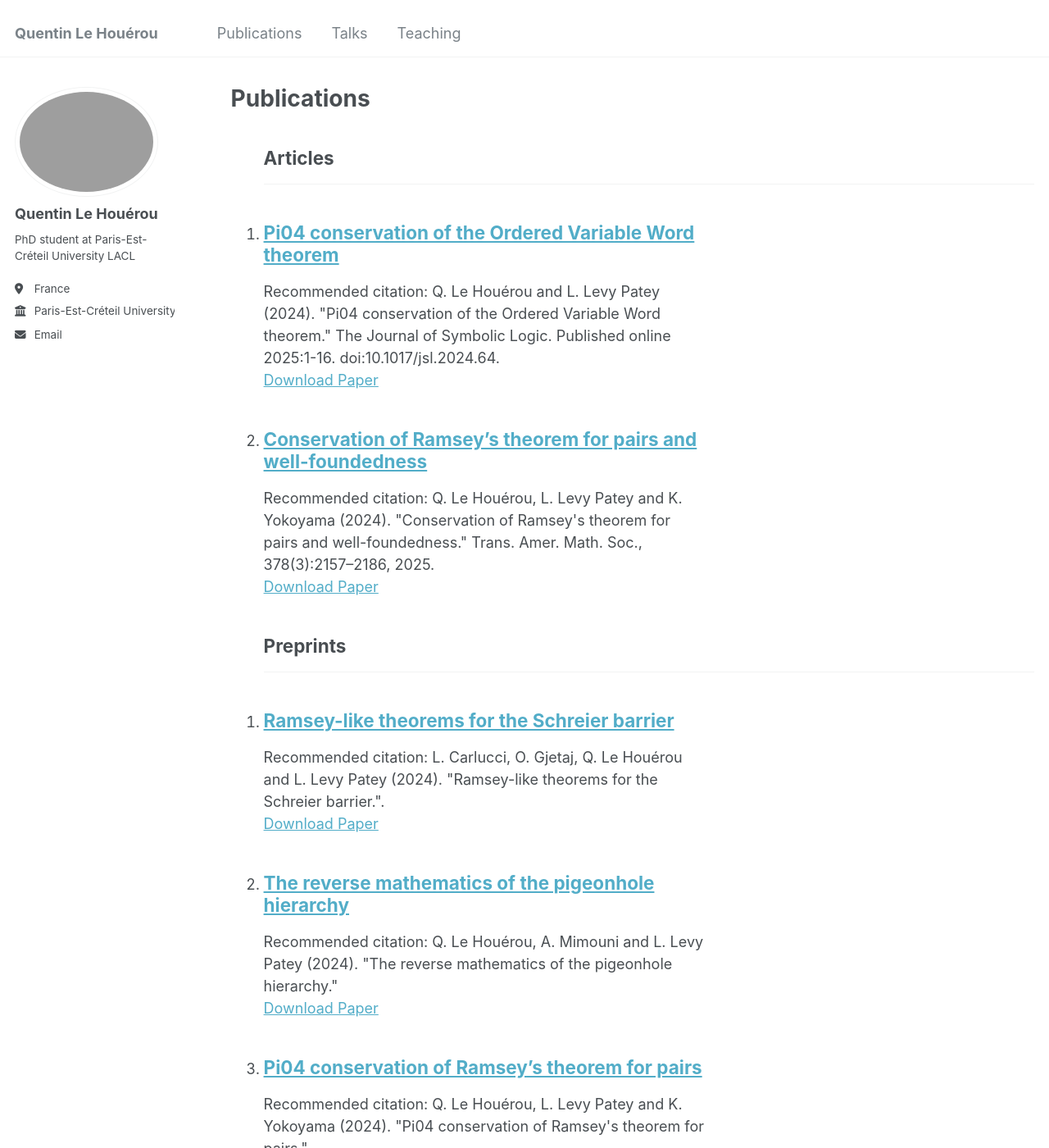
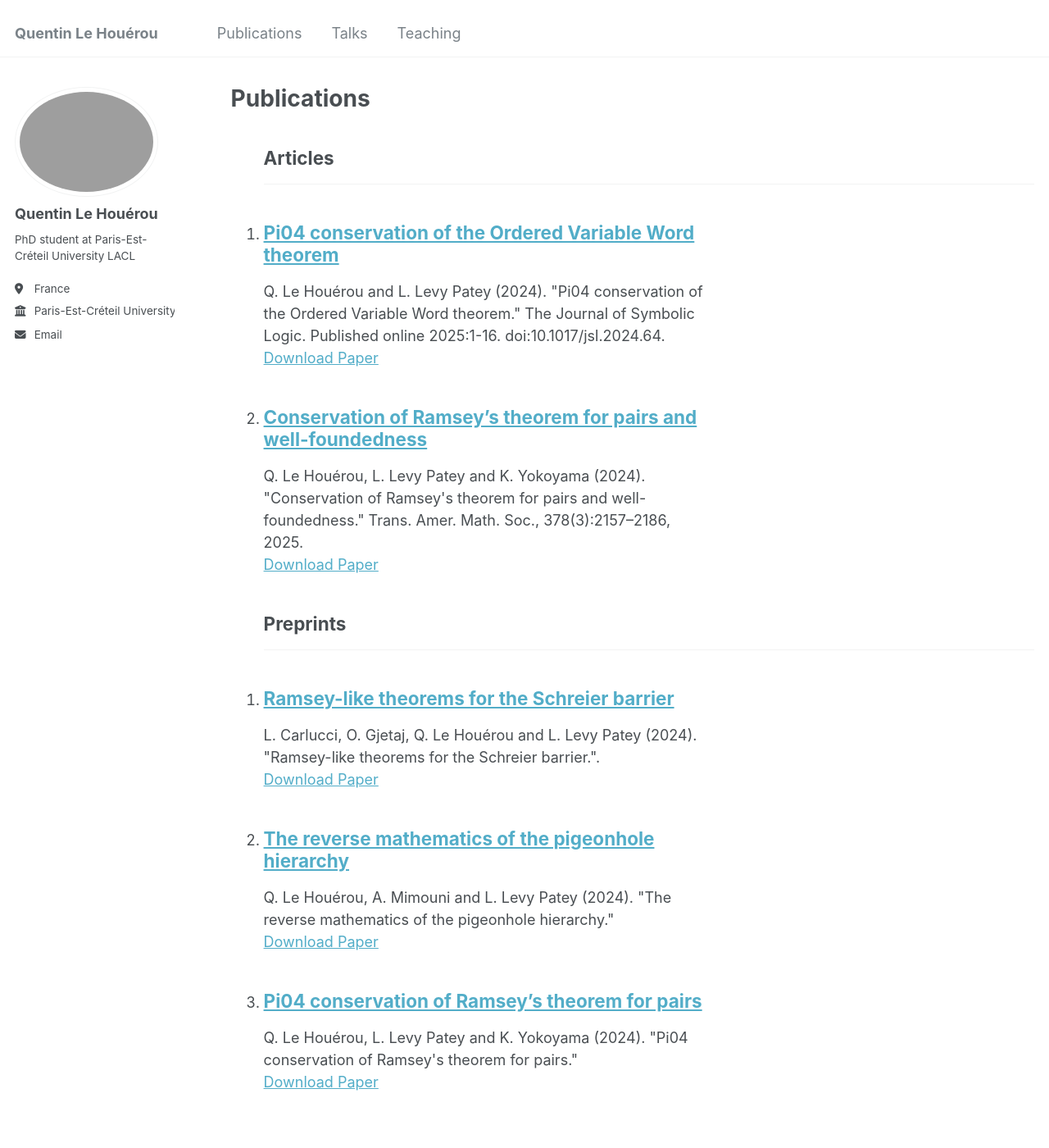
Before and after one commit to QuentinLH/quentinlh.github.io, a Jekyll site: the page built from _pages/publications.html, in a window 1280 px wide and 1400 px high. Shown: the whole window at 82% size. Built offline with Jekyll 4.4.1, drawn with Linux system fonts in a browser that asks for light colours.

Commit message:
- recommended citation

```diff
--- a/_includes/archive-single.html
+++ b/_includes/archive-single.html
@@ -55,17 +55,17 @@
     {% endif %}
     -->
     {% if post.citation and post.paperurl and post.slidesurl %}
-      <p>Recommended citation: {{ post.citation }}<br /><a href="{{ post.paperurl }}">Download Paper</a> | <a href="{{ post.slidesurl }}">Download Slides</a></p>
+      <p>{{ post.citation }}<br /><a href="{{ post.paperurl }}">Download Paper</a> | <a href="{{ post.slidesurl }}">Slides</a></p>
     {% elsif post.citation and post.paperurl %}
-      <p>Recommended citation: {{ post.citation }}<br /><a href="{{ post.paperurl }}">Download Paper</a></p>
+      <p>{{ post.citation }}<br /><a href="{{ post.paperurl }}">Download Paper</a></p>
     {% elsif post.citation and post.slidesurl %}
-      <p>Recommended citation: {{ post.citation }}<br /><a href="{{ post.slidesurl }}">Download Slides</a></p>
+      <p>{{ post.citation }}<br /><a href="{{ post.slidesurl }}">Slides</a></p>
     {% elsif post.citation %}
-      <p>Recommended citation: {{ post.citation }}</p>
+      <p>{{ post.citation }}</p>
     {% elsif post.paperurl %}
       <p><a href=" {{ post.paperurl }} ">Download Paper</a></p>
     {% elsif post.slidesurl %}
-      <p><a href="{{ post.slidesurl }}">Download Slides</a></p>
+      <p><a href="{{ post.slidesurl }}">Slides</a></p>
     {% endif %}
 
   </article>
```
